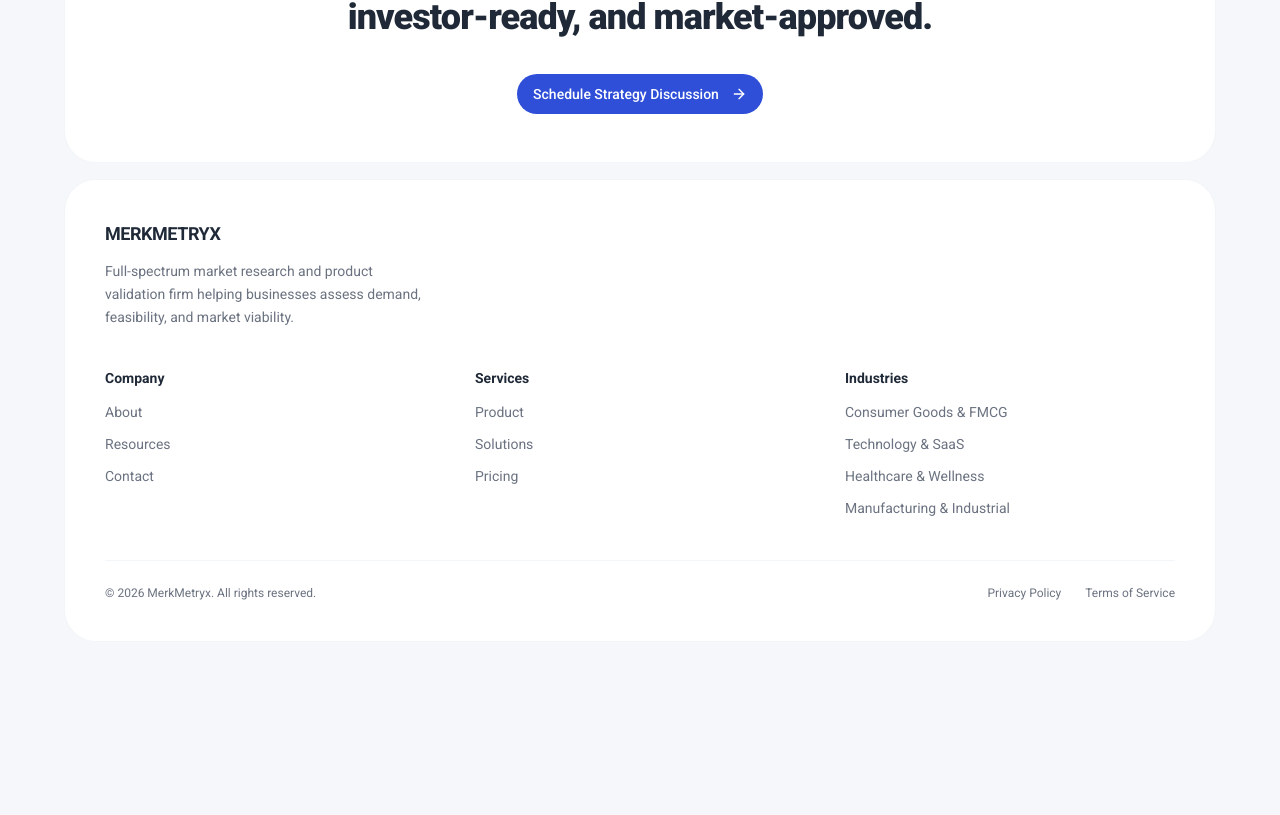
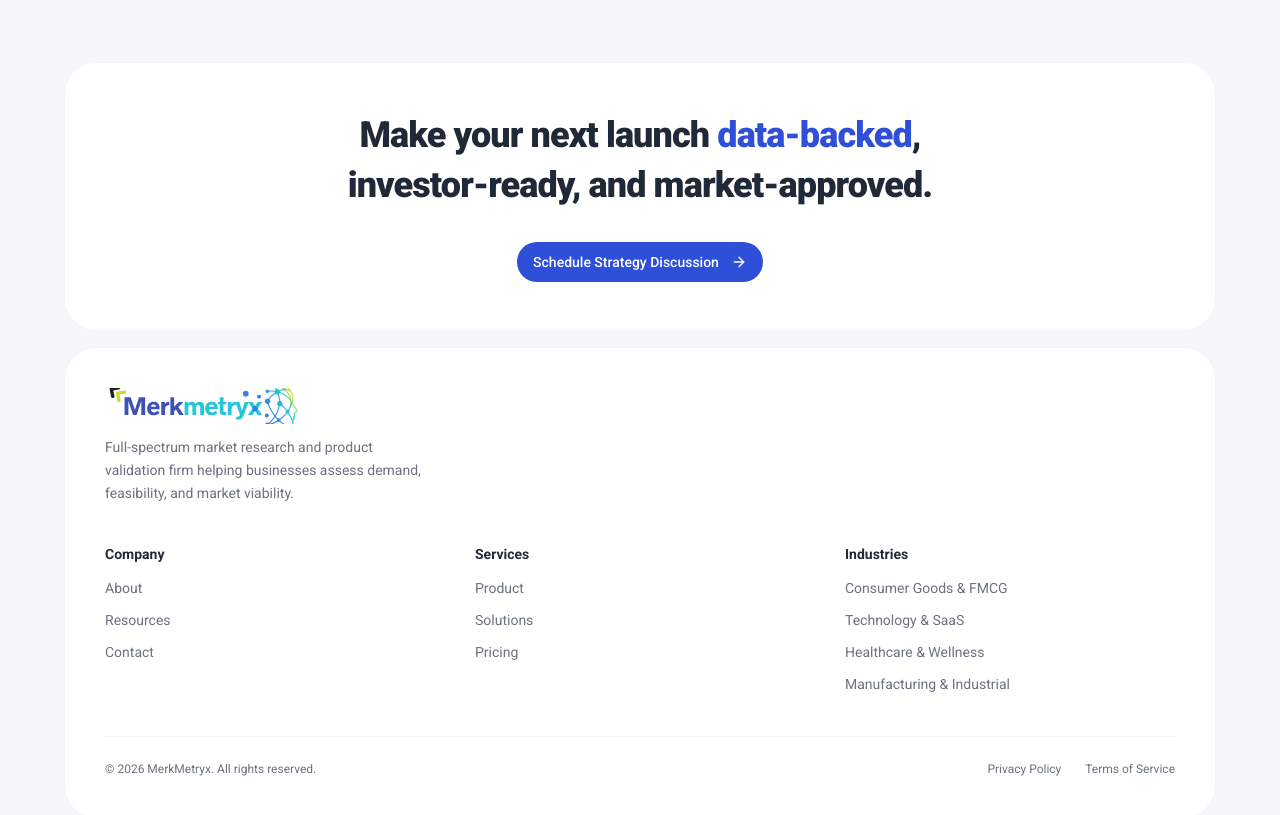
Before and after one commit to manmindersingh01/merk-new, a Next.js app: page /contact in a window 1280 px wide. Shown: the part 1311-2126 px from the top of the page. Before the commit the page ends 1969 px from the top, so only its background shows below. Built offline with nearby package versions, Linux system fonts and the light colour scheme; no server answers.

Commit message:
Contact margin and footer logo

```diff
--- a/app/(public)/contact/page.tsx
+++ b/app/(public)/contact/page.tsx
@@ -29,7 +29,7 @@ const TRUST_POINTS = [
 
 export default function ContactPage() {
 	return (
-		<div className="min-h-screen bg-background">
+		<div className="min-h-screen bg-background pt-28 mt-14">
 			{/* Hero strip */}
 			<section className="border-b border-border/40 bg-card/50 px-6 py-16 text-center md:py-20">
 				<p className="mb-3 text-xs font-semibold uppercase tracking-widest text-primary">
--- a/components/layout/footer.tsx
+++ b/components/layout/footer.tsx
@@ -49,11 +49,17 @@ export function Footer() {
 			<div className="mx-auto mt-3 max-w-7xl rounded-2xl border border-border/40 bg-card px-5 py-8 sm:mt-4 sm:rounded-3xl sm:p-10 md:rounded-[2rem]">
 				{/* Brand */}
 				<div className="mb-8 sm:mb-10">
-					<Link
-						href="/"
-						className="text-lg font-bold tracking-tight text-foreground"
-					>
-						MERKMETRYX
+					<Link href="/" className="shrink-0">
+						<div
+							className="overflow-hidden"
+							style={{ width: "195px", height: "36px" }}
+						>
+							<img
+								src="/logo.svg"
+								alt="MerkMetryx"
+								style={{ width: "200px", marginTop: "-80px" }}
+							/>
+						</div>
 					</Link>
 					<p className="mt-2 max-w-xs text-sm leading-relaxed text-muted-foreground sm:mt-3">
 						Full-spectrum market research and product validation firm helping
```
